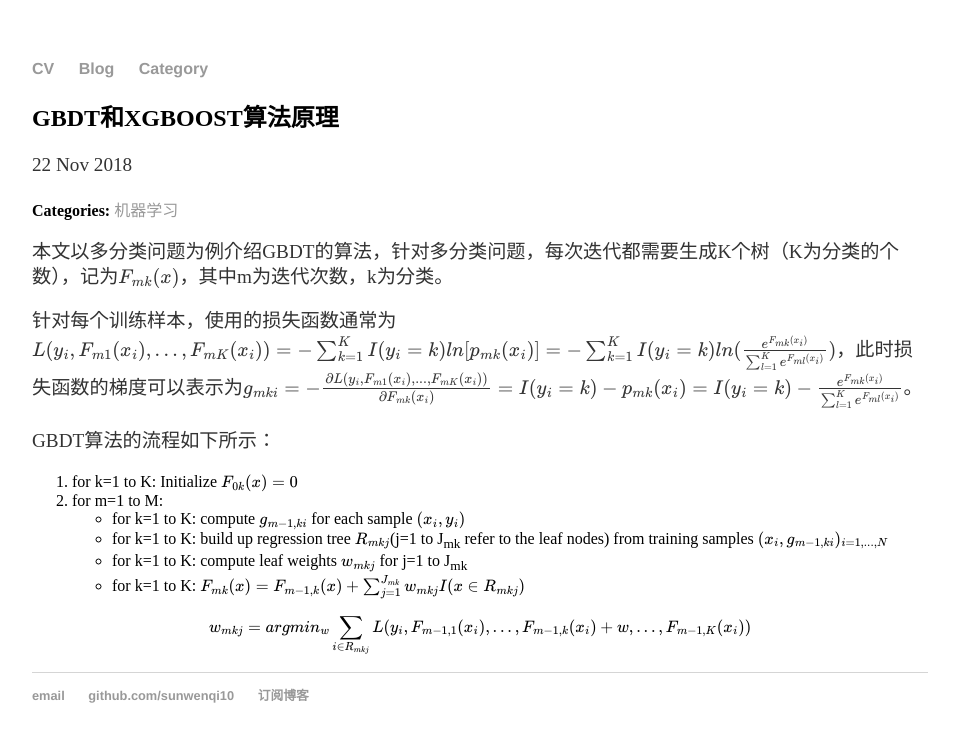
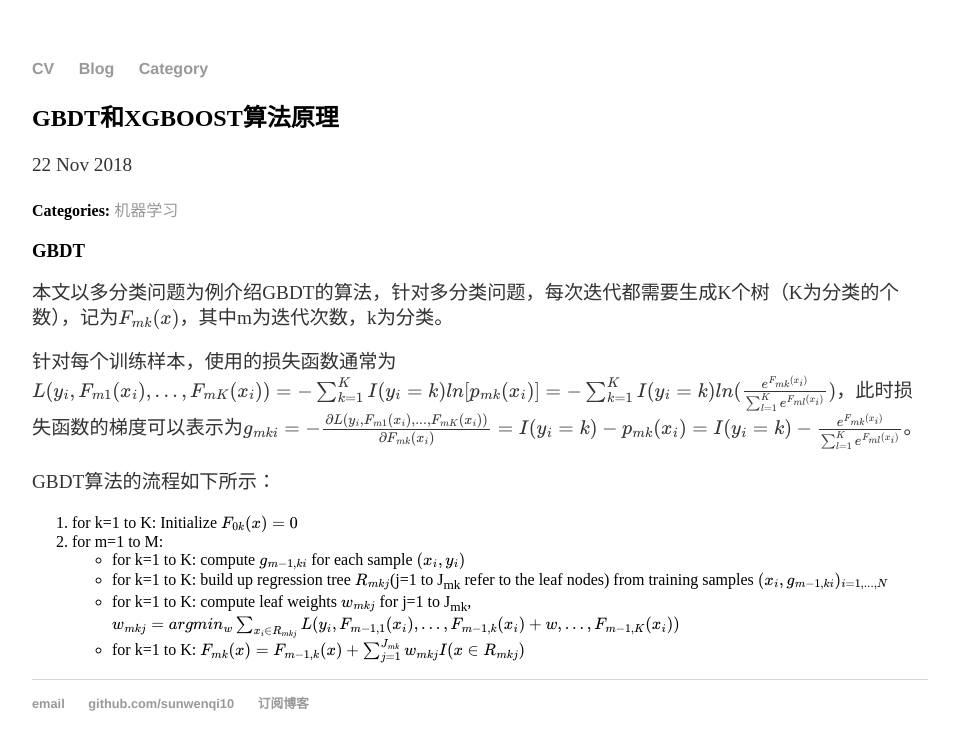
Before and after one commit to sunwenqi10/sunwenqi10.github.io, a Jekyll site: the page built from _posts/2018-11-22-GBDT_and_XGBOOST.md, in a window 1280 px wide. Shown: the top 750 px of the page, without its empty margins (160-1119 px from the left). Built offline with Jekyll 4.4.1, drawn with Linux system fonts in a browser that asks for light colours; formulas are drawn with MathJax 3; comment, search, counter and statistics services are not loaded.

Commit message:
Update 2018-11-22-GBDT_and_XGBOOST.md

```diff
--- a/_posts/2018-11-22-GBDT_and_XGBOOST.md
+++ b/_posts/2018-11-22-GBDT_and_XGBOOST.md
@@ -4,6 +4,8 @@ title: "GBDT和XGBOOST算法原理"
 tags: [机器学习]
 date: 2018-11-22
 ---
+
+### GBDT
 
 本文以多分类问题为例介绍GBDT的算法，针对多分类问题，每次迭代都需要生成K个树（K为分类的个数），记为$$F_{mk}(x)$$，其中m为迭代次数，k为分类。
 
@@ -14,7 +16,5 @@ GBDT算法的流程如下所示：
 2. for m=1 to M:
   + for k=1 to K: compute $$g_{m-1,ki}$$ for each sample $$(x_i, y_i)$$
   + for k=1 to K: build up regression tree $$R_{mkj}$$(j=1 to J<sub>mk</sub> refer to the leaf nodes) from training samples $$(x_i, g_{m-1,ki})_{i=1,...,N}$$
-  + for k=1 to K: compute leaf weights $$w_{mkj}$$ for j=1 to J<sub>mk</sub>
+  + for k=1 to K: compute leaf weights $$w_{mkj}$$ for j=1 to J<sub>mk</sub>, $$w_{mkj}=argmin_{w}\sum_{x_i\in{R_{mkj}}}L(y_i, F_{m-1,1}(x_i), ..., F_{m-1,k}(x_i)+w, ...,  F_{m-1,K}(x_i))$$
   + for k=1 to K: $$F_{mk}(x)=F_{m-1,k}(x)+\sum_{j=1}^{J_{mk}}w_{mkj}I({x}\in{R_{mkj}})$$
-
-$$w_{mkj}=argmin_{w}\sum_{i\in{R_{mkj}}}L(y_i, F_{m-1,1}(x_i), ..., F_{m-1,k}(x_i)+w, ...,  F_{m-1,K}(x_i))$$
```
